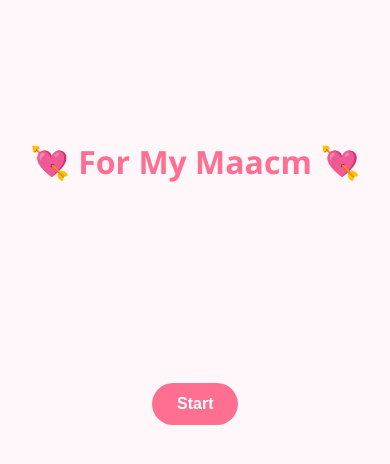
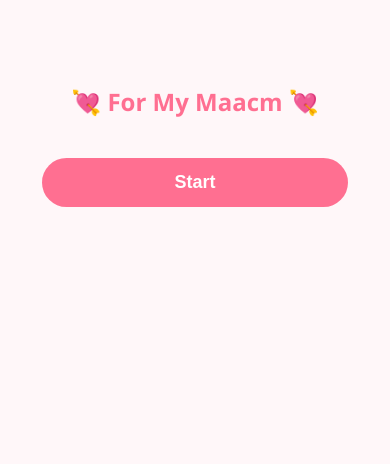
Before and after one commit to Rroovx/exclusive-, a plain HTML site: page index.html in a window 390 px wide. Drawn offline with Linux system fonts and the light colour scheme.

Commit message:
Update love.css

```diff
--- a/love.css
+++ b/love.css
@@ -469,3 +469,41 @@ input[type="radio"]:checked + .option-box {
   justify-content: center;
   min-height: 80vh;
 }
+
+@media (max-width: 600px) {
+  body {
+    max-width: 100%;
+    margin: 10px;
+    padding: 15px;
+    font-size: 16px;
+  }
+
+  h1 {
+    font-size: 24px;
+    margin-top: 60px;
+    margin-bottom: 16px;
+  }
+
+  .question p {
+    font-size: 16px;
+  }
+
+  .option-box {
+    padding: 10px;
+    font-size: 16px;
+  }
+
+  .btn {
+    width: 90%;
+    padding: 14px;
+    font-size: 18px;
+    margin-top: 40px;
+  }
+
+  #giftBox {
+    width: 120px;
+    height: 120px;
+  }
+
+  /* Already you have flip-cards resized; keep those */
+}
```
